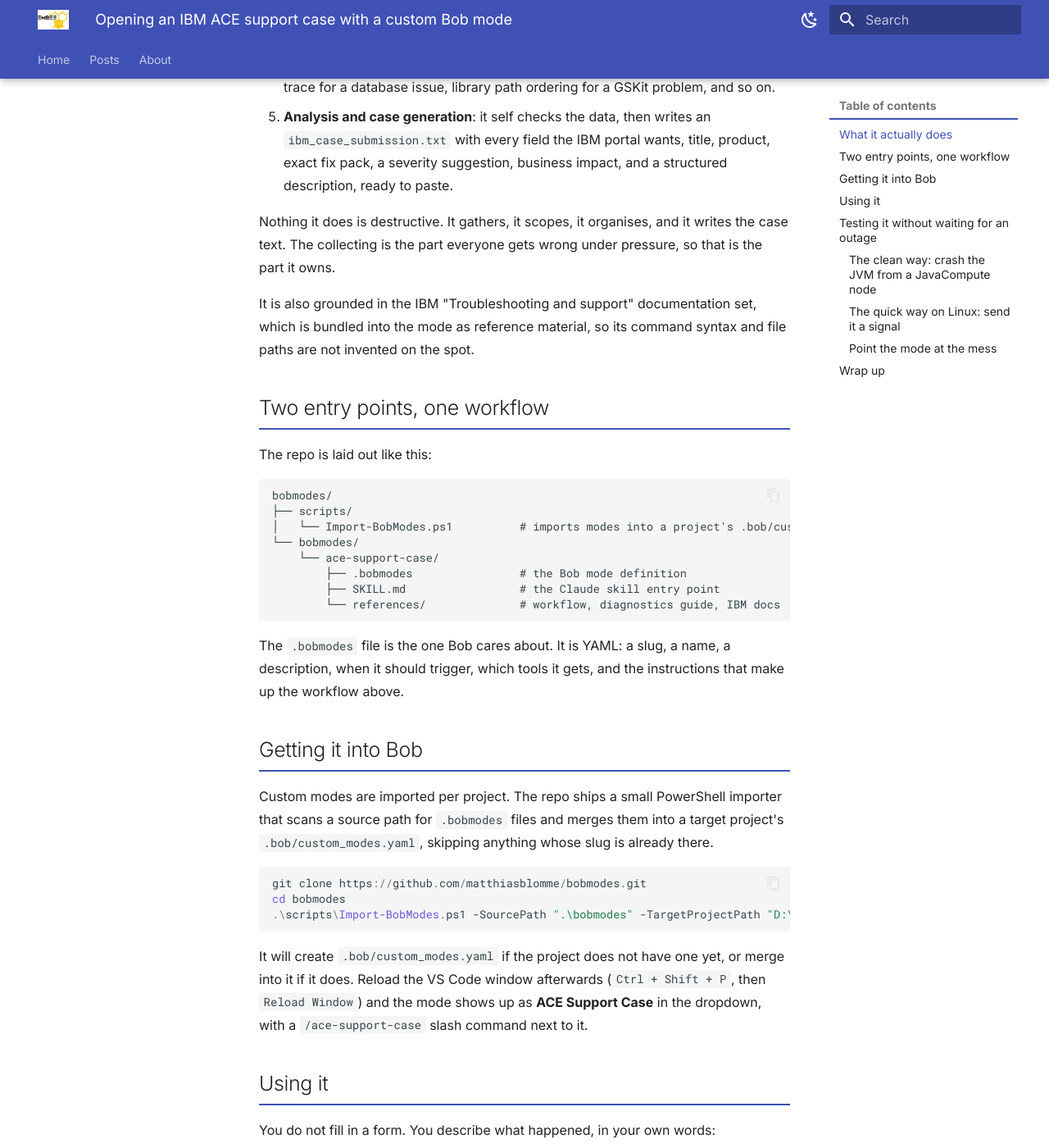
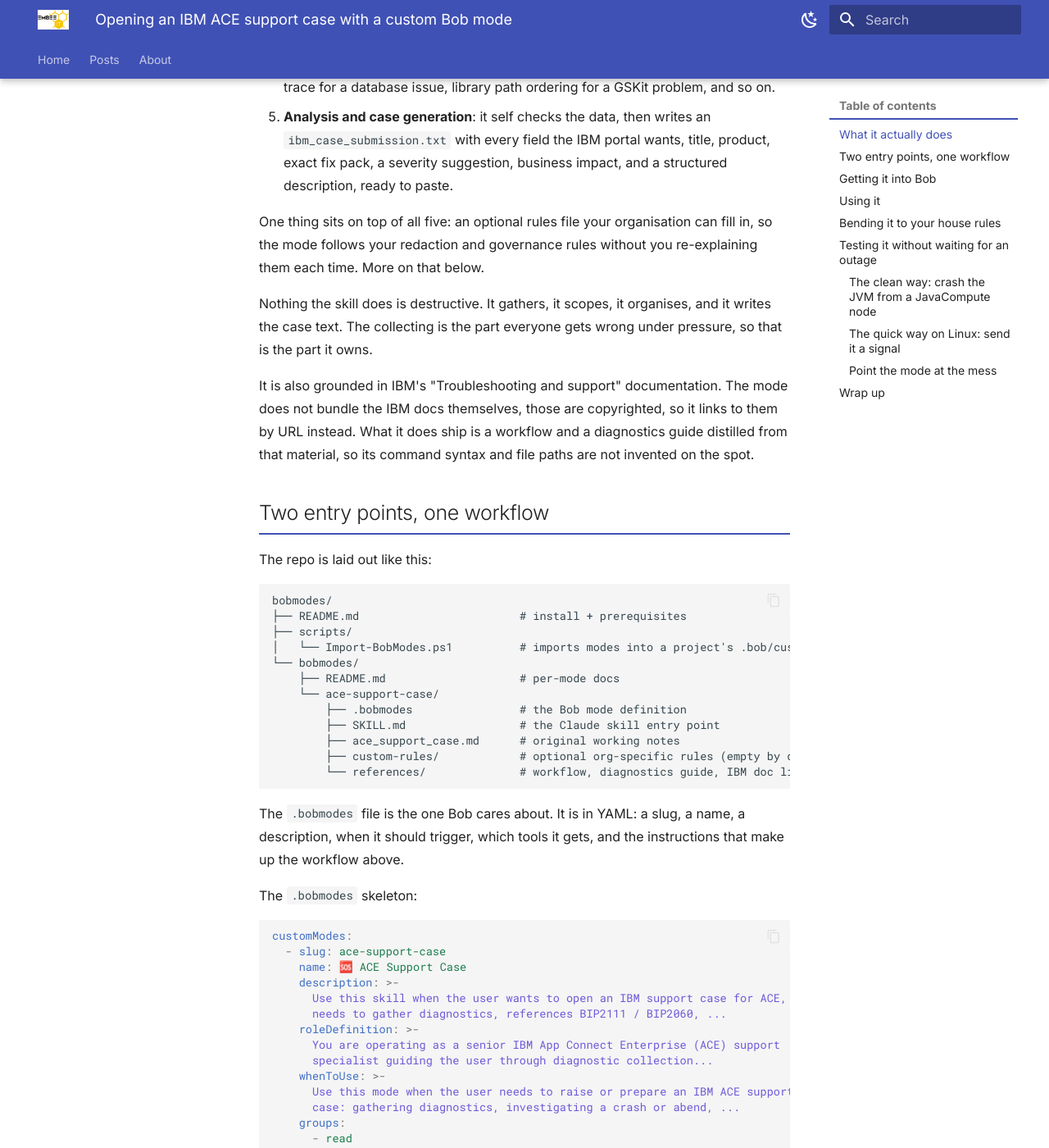
Before and after one commit to matthiasblomme/blogs, an MkDocs documentation site: the page built from docs/posts/ace-support-case/ace-support-case.md, in a window 1280 px wide and 1400 px high, scrolled down 1093 px. Shown: the whole window at 82% size. Built offline with MkDocs 1.6.1 and Material for MkDocs 9.7.7, drawn with Linux system fonts in a browser that asks for light colours; some of the changed text lies outside the part shown.

Commit message:
Update ACE support case post: fact-check fixes, custom-rules section, screenshots
- Fix broken intro line; correct the IBM-docs claim (linked by URL, not bundled)
- Split the Java 8 vs Java 17 reasoning in the abend crash section
- Add the custom-rules/rules.md section plus a bridge line after the phase list
- Add the .bobmodes YAML skeleton and refresh the repo file tree
- Add mode-picker and Bob Settings screenshots

Co-Authored-By: Claude Opus 4.8 <noreply@anthropic.com>

````diff
--- a/docs/posts/ace-support-case/ace-support-case.md
+++ b/docs/posts/ace-support-case/ace-support-case.md
@@ -14,15 +14,15 @@ tags:
 
 # Opening an IBM ACE support case with a custom Bob mode
 
-Opening an IBM support case for ACE is a chore you almost always do under pressure, usually when something is already on fire. Half the time goes on remembering what to collect: the exact version, the right logs, the trace, the abend file, and the thing support asks for two days later that you could have grabbed in the first round. I do it rarely enough to forget the details every time, and the steps for it are spread across a dozen documentation pages.
+Opening an IBM support case for ACE can be a chore you almost always do under pressure, usually when something is already on fire. A good chunk of time goes into remembering what to collect: the exact version, the right logs, the trace, the abend file, ... You always (I say you, but maybe it's just me) forget that one thing support asks for two days later, that you could have grabbed in the first round. I do it rarely enough to forget some of these details, and the steps for it are spread across a dozen documentation pages.
 
 So I put it in a mode.
 
-It lives here: [github.com/matthiasblomme/bobmodes](https://github.com/matthiasblomme/bobmodes). Same content ships two ways, a Bob custom mode and a Claude skill, but this post is about the Bob side.
+It lives here: [github.com/matthiasblomme/bobmodes](https://github.com/matthiasblomme/bobmodes), public, so you can grab it too.
 
 ## What it actually does
 
-The mode plays a senior ACE support specialist. You describe the problem, and it walks you through collecting a complete, well organised diagnostic bundle, the kind IBM Support can act on immediately instead of bouncing back with "can you also send...".
+Enough chit-chat, let's dive in. The mode acts as a senior ACE support specialist. You describe the problem, and it walks you through collecting a complete, well organised diagnostic bundle, the kind IBM Support can act on immediately instead of bouncing back with "can you also send...". Saving all of us some valuable time.
 
 It runs in five phases:
 
@@ -32,9 +32,13 @@ It runs in five phases:
 4. **Problem specific diagnostics**: a decision tree per problem type. Event log windows for a crash, user trace and `ACELogAnalyser` for performance, ODBC trace for a database issue, library path ordering for a GSKit problem, and so on.
 5. **Analysis and case generation**: it self checks the data, then writes an `ibm_case_submission.txt` with every field the IBM portal wants, title, product, exact fix pack, a severity suggestion, business impact, and a structured description, ready to paste.
 
-Nothing it does is destructive. It gathers, it scopes, it organises, and it writes the case text. The collecting is the part everyone gets wrong under pressure, so that is the part it owns.
+One thing sits on top of all five: an optional rules file your organisation can fill in, so the mode follows your redaction and governance rules without you re-explaining them each time. More on that below.
 
-It is also grounded in the IBM "Troubleshooting and support" documentation set, which is bundled into the mode as reference material, so its command syntax and file paths are not invented on the spot.
+Nothing the skill does is destructive. It gathers, it scopes, it organises, and it writes the case text. The collecting is the part everyone gets wrong under pressure, so that is the part it owns.
+
+It is also grounded in IBM's "Troubleshooting and support" documentation. The mode does not bundle the IBM docs themselves, those are copyrighted, so it links to them by URL instead. What it does ship is a workflow and a diagnostics guide distilled from that material, so its command syntax and file paths are not invented on the spot.
+
+
 
 ## Two entry points, one workflow
 
@@ -42,20 +46,52 @@ The repo is laid out like this:
 
 ```
 bobmodes/
+├── README.md                        # install + prerequisites
 ├── scripts/
 │   └── Import-BobModes.ps1          # imports modes into a project's .bob/custom_modes.yaml
 └── bobmodes/
+    ├── README.md                    # per-mode docs
     └── ace-support-case/
         ├── .bobmodes                # the Bob mode definition
         ├── SKILL.md                 # the Claude skill entry point
-        └── references/              # workflow, diagnostics guide, IBM docs
+        ├── ace_support_case.md      # original working notes
+        ├── custom-rules/            # optional org-specific rules (empty by default)
+        └── references/              # workflow, diagnostics guide, IBM doc links
 ```
 
-The `.bobmodes` file is the one Bob cares about. It is YAML: a slug, a name, a description, when it should trigger, which tools it gets, and the instructions that make up the workflow above.
+The `.bobmodes` file is the one Bob cares about. It is in YAML: a slug, a name, a description, when it should trigger, which tools it gets, and the instructions that make up the workflow above.
+
+The `.bobmodes` skeleton:
+
+```yaml
+customModes:
+  - slug: ace-support-case
+    name: 🆘 ACE Support Case
+    description: >-
+      Use this skill when the user wants to open an IBM support case for ACE,
+      needs to gather diagnostics, references BIP2111 / BIP2060, ...
+    roleDefinition: >-
+      You are operating as a senior IBM App Connect Enterprise (ACE) support
+      specialist guiding the user through diagnostic collection...
+    whenToUse: >-
+      Use this mode when the user needs to raise or prepare an IBM ACE support
+      case: gathering diagnostics, investigating a crash or abend, ...
+    groups:
+      - read
+      - - edit
+        - fileRegex: \.(md|txt|sh|bat|csv|json|log)$
+          description: Diagnostic scripts, collected text/logs, and case submission files only
+      - command
+    customInstructions: >-
+      Read references/workflow.md before starting. Also read custom-rules/rules.md
+      and apply anything in it. Then the five phases above...
+```
+
+The `groups` block is where it gets its hands tied on purpose: it can read anything, run commands, but only edit diagnostic and text files. It is not going to touch your `.msgflow` or your ESQL while collecting a support bundle.
 
 ## Getting it into Bob
 
-Custom modes are imported per project. The repo ships a small PowerShell importer that scans a source path for `.bobmodes` files and merges them into a target project's `.bob/custom_modes.yaml`, skipping anything whose slug is already there.
+Custom modes are imported per project. The repo ships a small PowerShell importer that scans a source path for `.bobmodes` files and merges them into a target project's `.bob/custom_modes.yaml`, skipping any bobmode already in there.
 
 ```powershell
 git clone https://github.com/matthiasblomme/bobmodes.git
@@ -79,6 +119,22 @@ ACE throughput dropped off a cliff this morning. Help me gather diagnostics for
 ```
 
 From there it runs the triage questions, checks whether you can reach the server, and either runs the baseline collection or writes you a script to run. It assembles everything into an `ACE_SupportCase_<NodeName>_<YYYYMMDD>/` folder and finishes with the case submission text. The boring, easy to forget parts, version, timing window, abend file, are the parts it refuses to skip.
+
+## Bending it to your house rules
+
+The default workflow is deliberately generic. It does not know that your infosec team wants certain fields scrubbed before anything leaves the building, or that nothing goes to IBM until there is a Jira task or a ServiceNow ticket raised for it. No shipped mode can guess that.
+
+So there is a `custom-rules/rules.md`. Empty by default, which means the mode runs exactly as described above. Drop your own rules in it and the mode applies them on top of its default steps. When one of your rules contradicts a default step, your rule wins, and the mode tells you it is overriding the default instead of doing it quietly.
+
+The kind of thing that belongs in there:
+
+- **Redaction and data handling.** What gets scrubbed before the bundle goes anywhere, the approved upload channel (portal attachment, ECuRep, encrypted), and a hard no on production data.
+- **Where your logs actually live.** A custom work-dir, container volume paths, or a log aggregator like Splunk or ELK instead of the local error log.
+- **Internal governance.** The incident or change ticket you have to raise first, your internal severity mapping, and where the bundle has to be stored.
+- **Entitlement.** IBM Customer Number, site ID, support tier, named callers, so the case goes out under the right account.
+- **Your own collection procedure.** House scripts and flags where they differ from the stock `aceDataCollector` and trace steps.
+
+Leave it empty and nothing changes, which is the default for a reason. Most people just want the case collected.
 
 ## Testing it without waiting for an outage
 
@@ -119,7 +175,7 @@ public class Crash_JavaCompute extends MbJavaComputeNode {
 }
 ```
 
-This works on ACE 12 (Java 8) and ACE 13 (Java 17). `sun.misc.Unsafe` lives in the `jdk.unsupported` module, which is exported by default, so you do not need any extra JVM flags. Deploy the flow, send a single message through it, and the integration server is gone, with a fresh abend file waiting in the `errors` directory.
+This works on ACE 12 (Java 8) and ACE 13 (Java 17), for slightly different reasons. On Java 8 there are no modules, so `sun.misc.Unsafe` is just there for the taking. On Java 17 it lives in the `jdk.unsupported` module, which is exported by default, so you still do not need any extra JVM flags. Either way, deploy the flow, send a single message through it, and the integration server is gone, with a fresh abend file waiting in the `errors` directory.
 
 ### The quick way on Linux: send it a signal
 
````
Also changed, not shown: other parts of docs/posts/ace-support-case/ace-support-case.md (+5 -1 lines), docs/posts/ace-support-case/img.png (added), docs/posts/ace-support-case/img_1.png (added).
